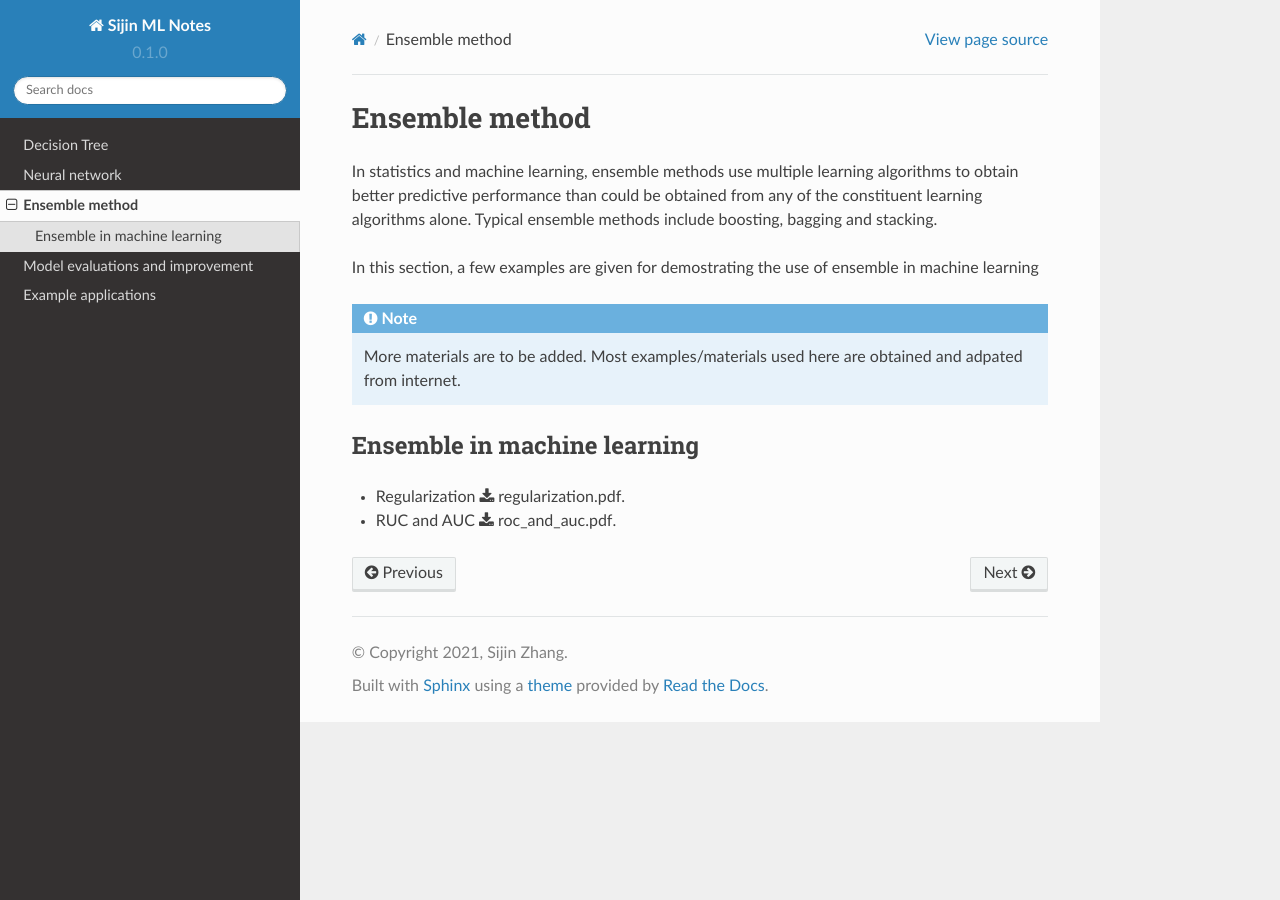
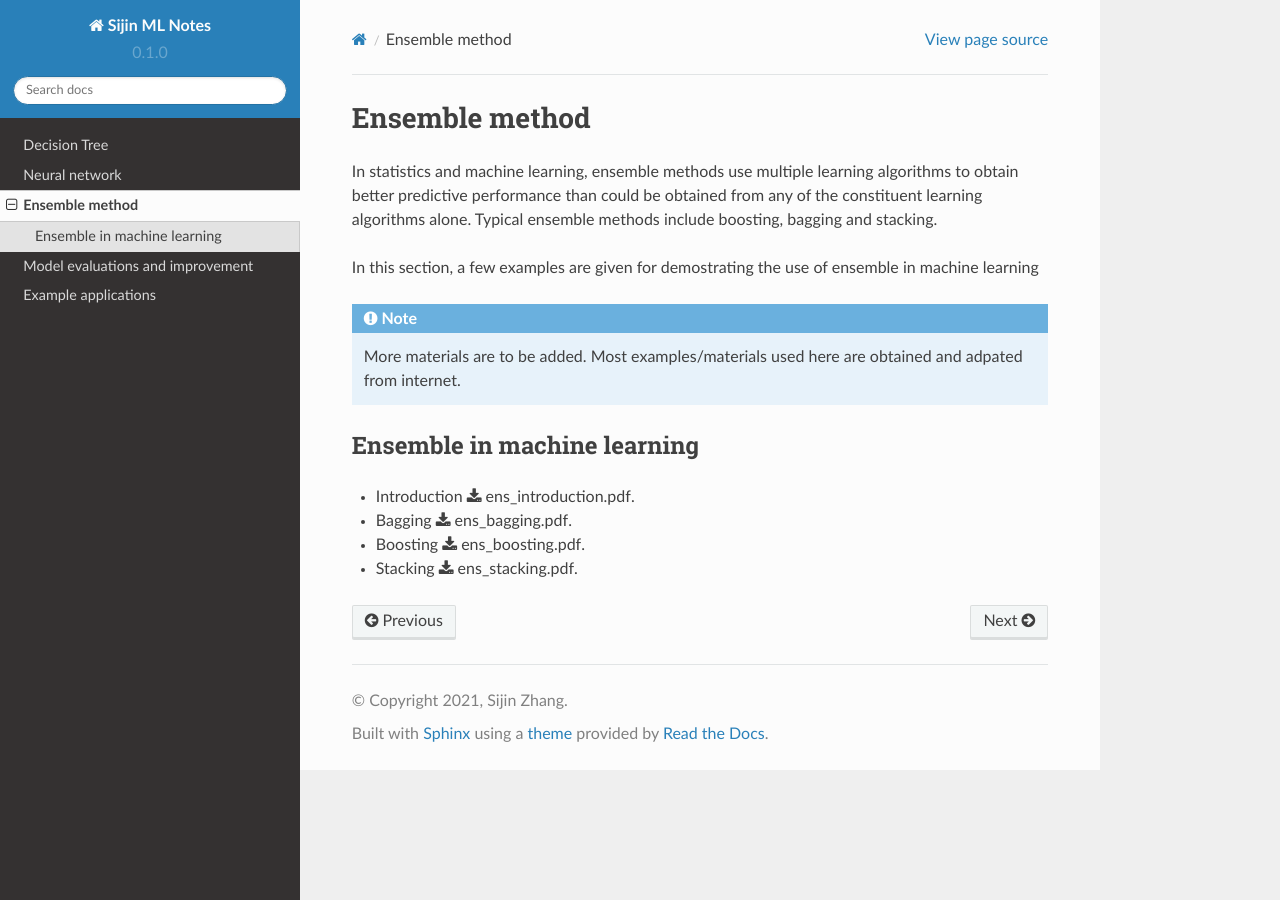
Before and after one commit to jzanetti/Sijin_ML, a Sphinx documentation site: the page built from docs/source/ensemble/ensemble.rst, in a window 1280 px wide. Built offline with Sphinx 7.4.7 and the Read the Docs theme 2.0.0, drawn with Linux system fonts in a browser that asks for light colours.

Commit message:
Update ensemble.rst

```diff
--- a/docs/source/ensemble/ensemble.rst
+++ b/docs/source/ensemble/ensemble.rst
@@ -12,5 +12,7 @@ In this section, a few examples are given for demostrating the use of ensemble i
 
 Ensemble in machine learning
 --------
-* Regularization :download:`regularization.pdf <pdf/regularization.pdf>`.
-* RUC and AUC :download:`roc_and_auc.pdf <pdf/roc_and_auc.pdf>`.
+* Introduction :download:`ens_introduction.pdf <pdf/ens_introduction.pdf>`.
+* Bagging :download:`ens_bagging.pdf <pdf/ens_bagging.pdf>`.
+* Boosting :download:`ens_boosting.pdf <pdf/ens_boosting.pdf>`.
+* Stacking :download:`ens_stacking.pdf <pdf/ens_stacking.pdf>`.
```
